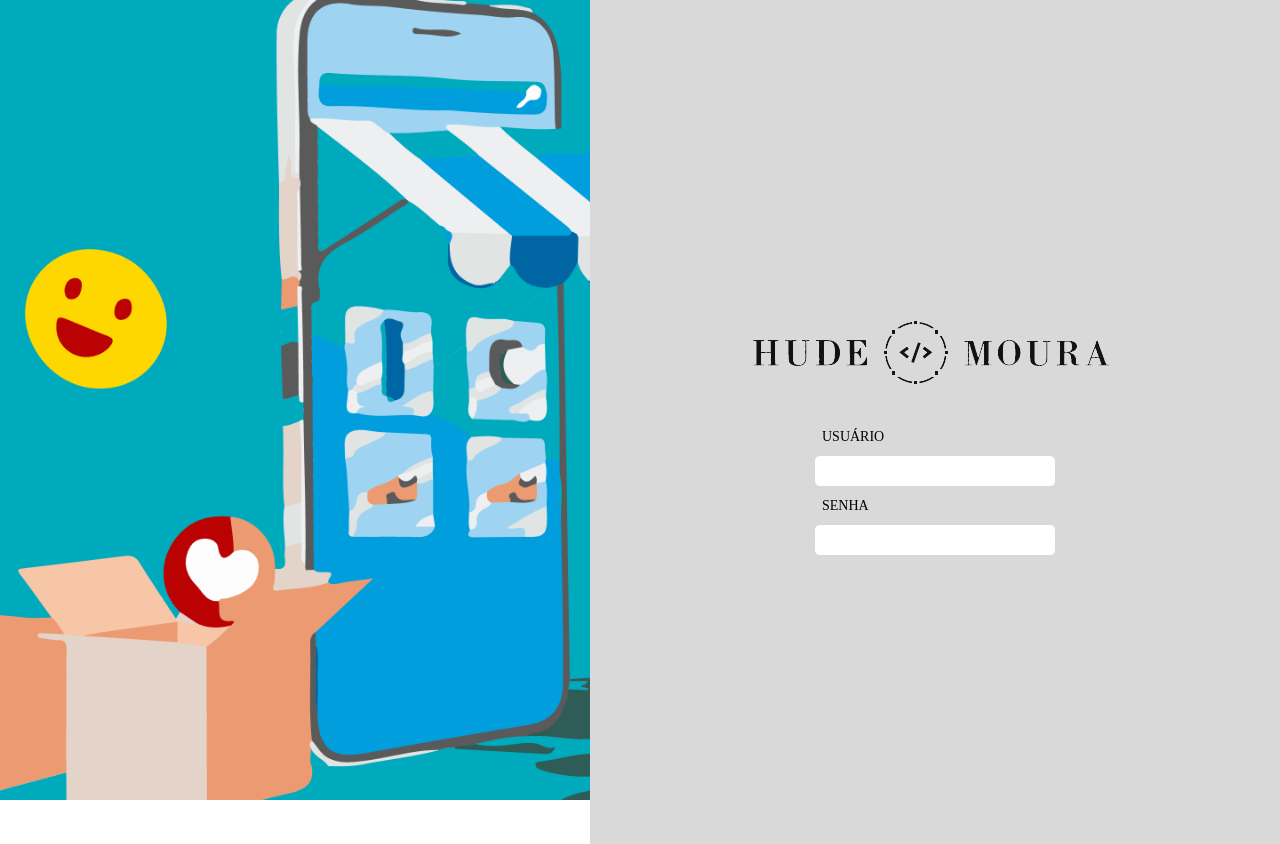
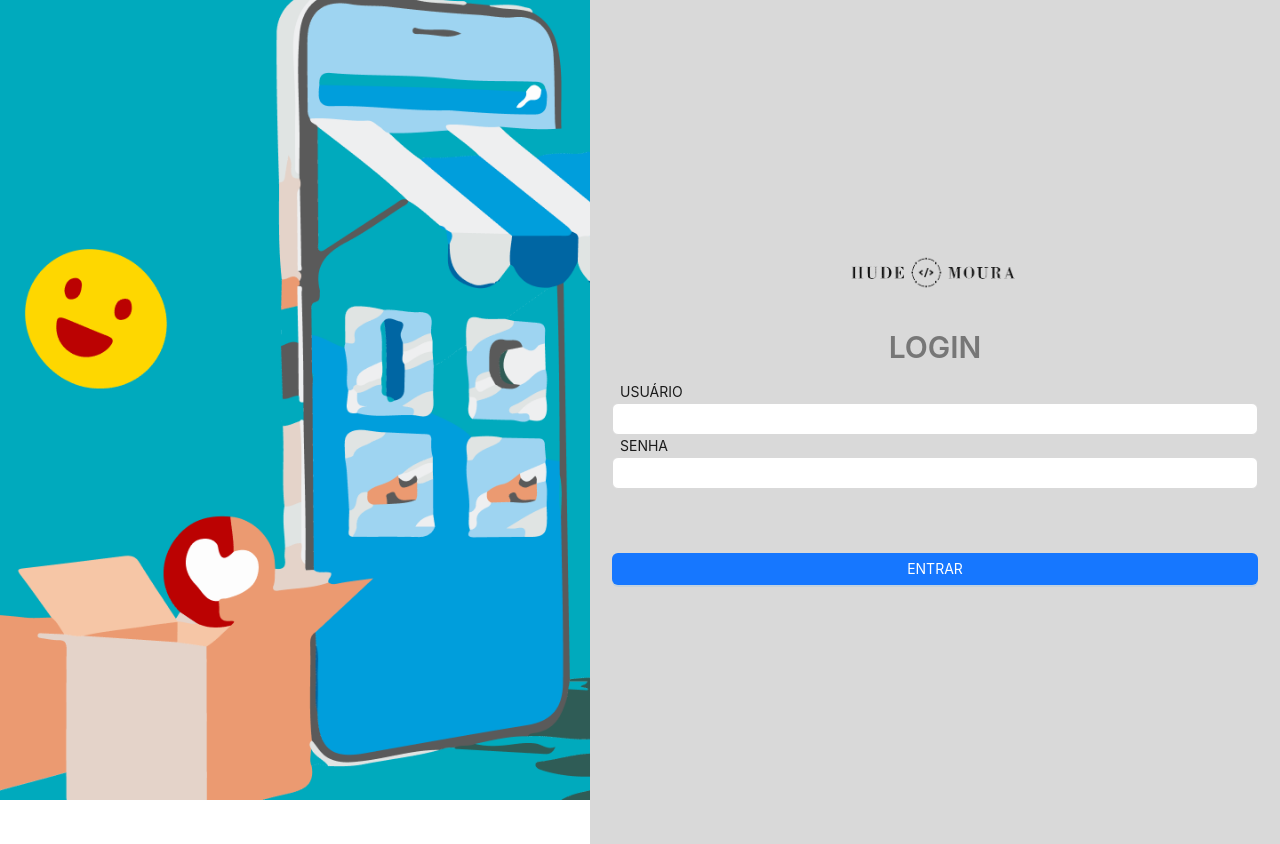
Before and after one commit to HudeMoura/ReactVite, a React (Vite) app in the folder ReactVite/: page / in a window 1280 px wide. Built offline with nearby package versions, Linux system fonts and the light colour scheme.

Commit message:
feat: change layout and create button component

```diff
--- a/ReactVite/src/modules/login/screens/LoginScreen.tsx
+++ b/ReactVite/src/modules/login/screens/LoginScreen.tsx
@@ -1,4 +1,5 @@
 /* eslint-disable prettier/prettier */
+import Button from '../../../shared/inputs/input/buttons/button/Button';
 import Input from '../../../shared/inputs/input/input';
 import {
   BackgroundImage,
@@ -6,6 +7,7 @@ import {
   ContainerLoginScreen,
   LimitedContainer,
   LogoImage,
+  TitleLogin,
 } from '../styles/loginScreen.styles';
 
 const LoginScreen = () => {
@@ -15,8 +17,10 @@ const LoginScreen = () => {
       <ContainerLogin>
         <LimitedContainer />
         <LogoImage src="./logo.png" />
+        <TitleLogin level={2} type="secondary">LOGIN</TitleLogin>
         <Input title="USUÁRIO"/>
         <Input title="SENHA"/>
+        <Button type="primary" margin='64px 0px 16px 0px'>ENTRAR</Button>
       </ContainerLogin>
     </ContainerLoginScreen>
   );
--- a/ReactVite/src/modules/login/styles/loginScreen.styles.ts
+++ b/ReactVite/src/modules/login/styles/loginScreen.styles.ts
@@ -1,5 +1,8 @@
 /* eslint-disable prettier/prettier */
+import { Typography } from 'antd';
 import styled from 'styled-components';
+
+const { Title } = Typography;
 
 export const ContainerLoginScreen = styled.div`
   width: 100%;
@@ -17,7 +20,13 @@ export const BackgroundImage = styled.img`
   z-index: -1;
 `;
 
-export const LogoImage = styled.img``;
+export const LogoImage = styled.img`
+  width: 202px;
+`;
+
+export const TitleLogin = styled(Title)`
+  color: #006397;
+`;
 
 export const ContainerLogin = styled.div`
   display: flex;
@@ -39,4 +48,5 @@ export const LimitedContainer = styled.div`
   max-width: 498px;
   display: flex;
   justify-content: center;
+  align-items: center;
 `;
--- /dev/null
+++ b/ReactVite/src/shared/inputs/input/buttons/button/Button.tsx
@@ -0,0 +1,14 @@
+/* eslint-disable prettier/prettier */
+import { ButtonProps } from 'antd';
+
+import { ButtonAntd } from './button.styles';
+
+interface ButtonCurrentProps extends ButtonProps {
+    margin?: string;
+}
+
+const Button = ({ margin, ...props}: ButtonCurrentProps) => {
+  return <ButtonAntd style={{ margin }} {...props}/>;
+};
+
+export default Button;
--- /dev/null
+++ b/ReactVite/src/shared/inputs/input/buttons/button/button.styles.ts
@@ -0,0 +1,7 @@
+/* eslint-disable prettier/prettier */
+import { Button } from 'antd';
+import styled from 'styled-components';
+
+export const ButtonAntd = styled(Button)`
+  width: 100%;
+`;
--- a/ReactVite/src/shared/inputs/input/input.styles.ts
+++ b/ReactVite/src/shared/inputs/input/input.styles.ts
@@ -1,13 +1,13 @@
 /* eslint-disable prettier/prettier */
+import { Typography } from 'antd';
 import styled from 'styled-components';
 
-export const BoxInput = styled.div``;
+const { Text } = Typography;
 
-export const TitleInput = styled.h3`
-  font-family: 'Poppins';
-  font-style: normal;
-  font-weight: 500;
-  font-size: 14px;
-  line-height: 21px;
+export const BoxInput = styled.div`
+  width: 100%;
+`;
+
+export const TitleInput = styled(Text)`
   margin: 8px;
 `;
```
